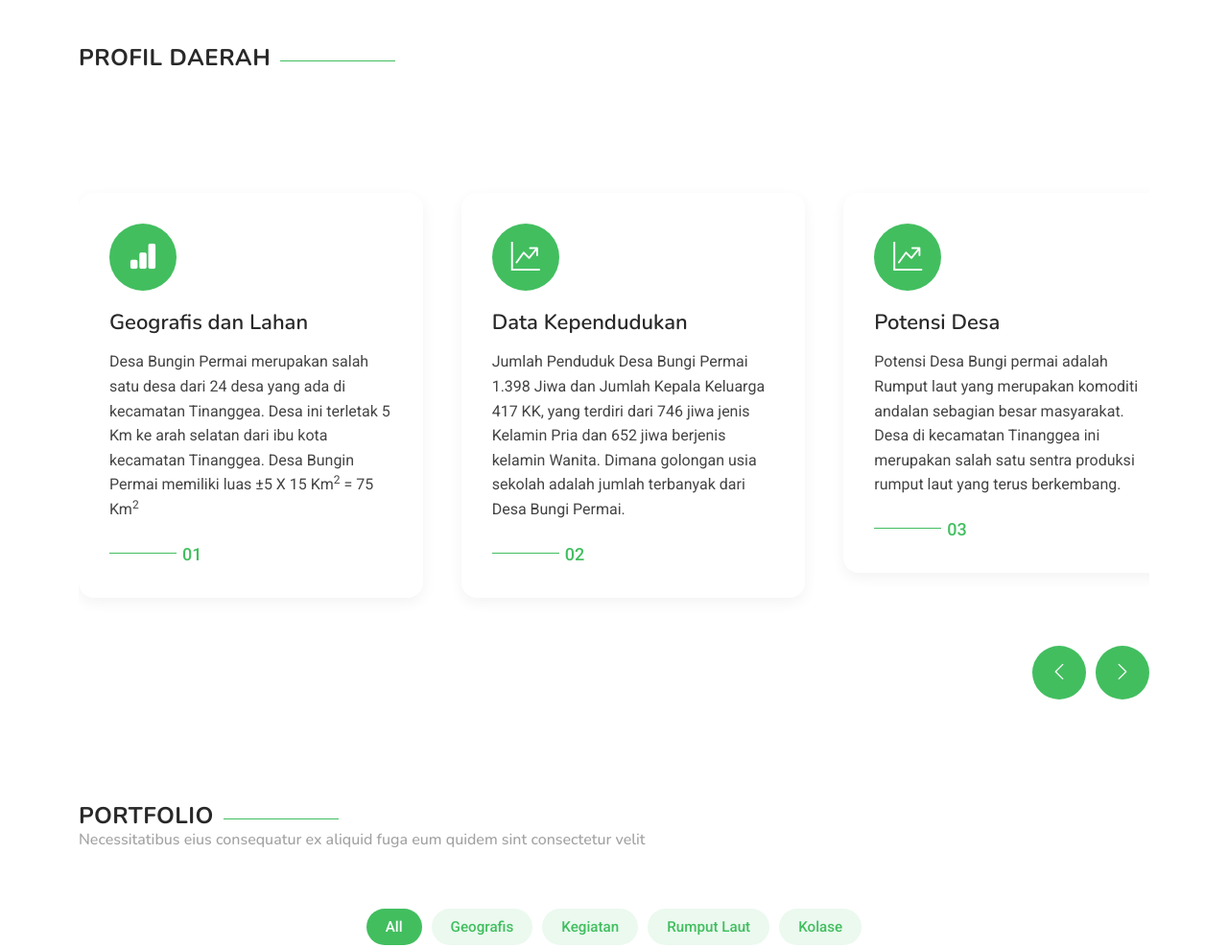
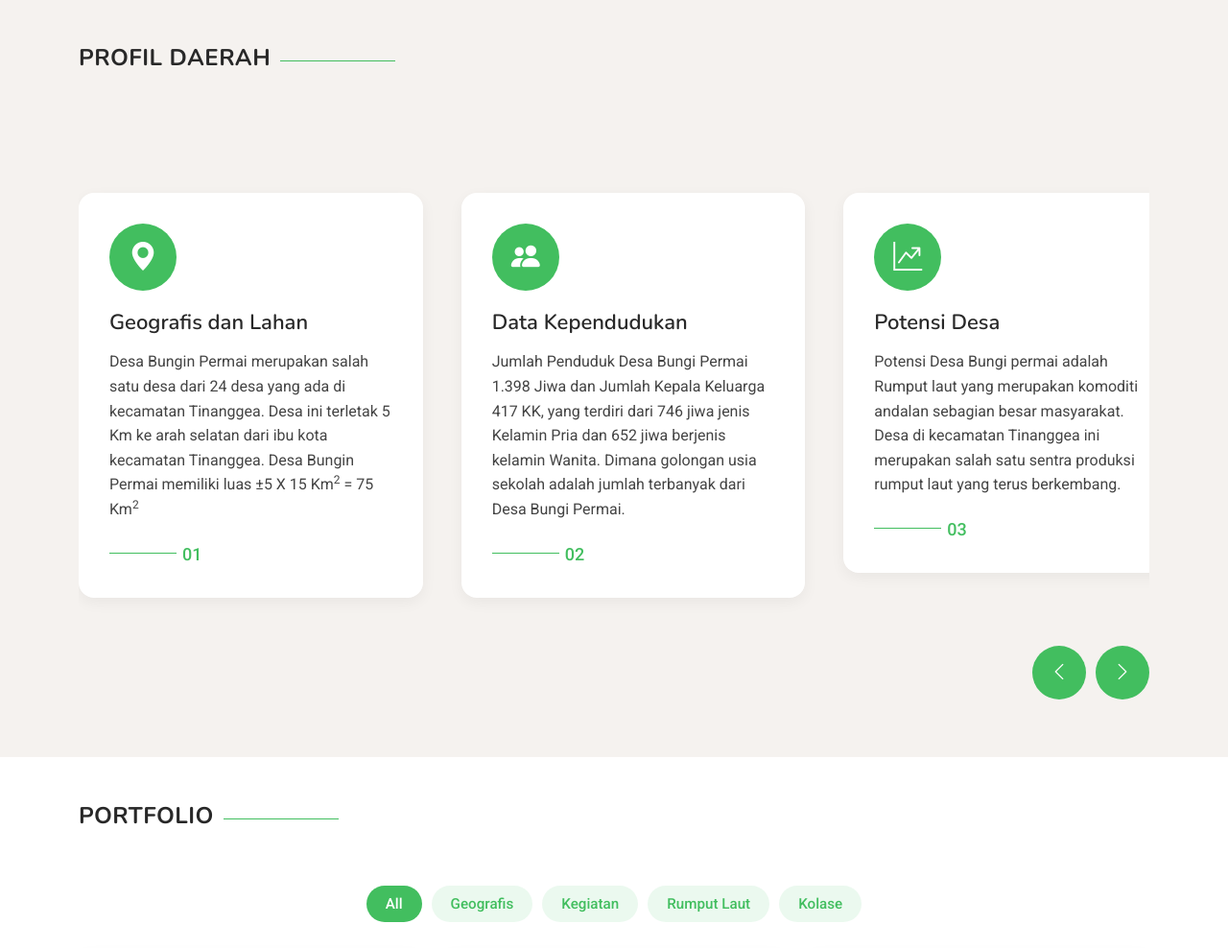
Before and after one commit to Rqq-al22/Web_pakB, a PHP site: page /strive/index.php in a window 1280 px wide. Shown: the part 801-1789 px from the top of the page at 96% size. Run offline with PHP 8.4, Linux system fonts and the light colour scheme; data comes from the database, SQL or seed files in the repository.

Commit message:
index.php

```diff
--- a/strive/index.php
+++ b/strive/index.php
@@ -97,11 +97,11 @@
         </div>
 
         <div class="carousel-item active">
-          <img src="assets/img/slider/slider-14.webp" alt="">
+          <img src="assets/img/slider/1.jpg" alt="">
         </div>
 
         <div class="carousel-item">
-          <img src="assets/img/slider/slider-5.webp" alt="">
+          <img src="assets/img/slider/3.jpg" alt="">
         </div>
 
         <a class="carousel-control-prev" href="#hero-carousel" role="button" data-bs-slide="prev">
@@ -117,7 +117,7 @@
     </section><!-- /Hero Section -->
 
     <!-- Services Section -->
-    <section id="services" class="services section">
+    <section id="services" class="services section light-background">
 
       <!-- Section Title -->
       <div class="container section-title">
@@ -160,7 +160,7 @@
                 <div class="swiper-slide">
                   <div class="service-card geografis-section">
                     <div class="icon-box">
-                      <i class="bi bi-bar-chart-fill"></i>
+                      <i class="bi bi-geo-alt-fill"></i>
                     </div>
                     <a href="service-details1.php" class="arrow-link"><i class="bi bi-arrow-right"></i></a>
                     <div class="content">
@@ -178,7 +178,7 @@
                 <div class="swiper-slide">
                   <div class="service-card">
                     <div class="icon-box">
-                      <i class="bi bi-graph-up-arrow"></i>
+                      <i class="bi bi-people-fill"></i>
                     </div>
                     <a href="service-details2.php" class="arrow-link"><i class="bi bi-arrow-right"></i></a>
                     <div class="content">
@@ -214,7 +214,7 @@
                 <div class="swiper-slide">
                   <div class="service-card">
                     <div class="icon-box">
-                      <i class="bi bi-graph-up-arrow"></i>
+                      <i class="bi bi-cash-stack"></i>
                     </div>
                     <a href="service-details4.php" class="arrow-link"><i class="bi bi-arrow-right"></i></a>
                     <div class="content">
@@ -232,7 +232,7 @@
                 <div class="swiper-slide">
                   <div class="service-card">
                     <div class="icon-box">
-                      <i class="bi bi-graph-up-arrow"></i>
+                      <i class="bi bi-truck"></i>
                     </div>
                     <a href="service-details5.php" class="arrow-link"><i class="bi bi-arrow-right"></i></a>
                     <div class="content">
@@ -250,7 +250,7 @@
                 <div class="swiper-slide">
                   <div class="service-card">
                     <div class="icon-box">
-                      <i class="bi bi-graph-up-arrow"></i>
+                      <i class="bi bi-house-door-fill"></i>
                     </div>
                     <a href="service-details6.php" class="arrow-link"><i class="bi bi-arrow-right"></i></a>
                     <div class="content">
@@ -289,7 +289,7 @@
       <!-- Section Title -->
       <div class="container section-title">
         <h2>Portfolio</h2>
-        <p>Necessitatibus eius consequatur ex aliquid fuga eum quidem sint consectetur velit</p>
+        <p></p>
       </div><!-- End Section Title -->
 
       <div class="container" data-aos="fade-up" data-aos-delay="100">
@@ -436,12 +436,12 @@
     </section><!-- /Portfolio Section -->
 
     <!-- Team Section -->
-    <section id="team" class="team section light-background">
+    <section id="team" class="team section">
 
       <!-- Section Title -->
       <div class="container section-title">
         <h2>Team</h2>
-        <p>Necessitatibus eius consequatur ex aliquid fuga eum quidem sint consectetur velit</p>
+        <p></p>
       </div><!-- End Section Title -->
 
       <div class="container" data-aos="fade-up" data-aos-delay="100">
@@ -460,7 +460,7 @@
               </div>
               <div class="content">
                 <h4>Miqdad Asyraf Rizqullah</h4>
-                <span class="position">E1E124041</span>
+                <span class="position">KETUA KELOMPOK</span>
                 <p>Mahasiswa Teknik Informatika</p>
               </div>
             </div>
@@ -469,10 +469,10 @@
           <div class="col-lg-3 col-md-6" data-aos="fade-up" data-aos-delay="300">
             <div class="team-card">
               <div class="image-wrapper">
-                <img src="src/alya.jpeg" alt="Team Member" class="img-fluid">
+                <img src="assets/img/person/person-f-12.webp" alt="Team Member" class="img-fluid">
                 <div class="social-links">
                   <a href="https://www.instagram.com/chaezkl__/"><i class="bi bi-instagram"></i></a>
-                  <a href="https://www.linkedin.com/in/miqdad-asyraf-rizqullah/"><i class="bi bi-linkedin"></i></a>
+                  <a href="#"><i class="bi bi-linkedin"></i></a>
                   <a href="https://github.com/Rqq-al22"><i class="bi bi-github"></i></a>
                 </div>
               </div>
@@ -508,13 +508,13 @@
                 <img src="src/faiz.jpeg" alt="Team Member" class="img-fluid">
                 <div class="social-links">
                   <a href="https://www.instagram.com/fauzilll._/"><i class="bi bi-instagram"></i></a>
-                  <a href="https://www.linkedin.com/in/laode-muhammad-fauzilazhim-53502738b/"><i class="bi bi-linkedin"></i></a>
+                  <a href="#"><i class="bi bi-linkedin"></i></a>
                   <a href="https://github.com/FauzilAZH"><i class="bi bi-github"></i></a>
                 </div>
               </div>
               <div class="content">
                 <h4>Laode Muh. Fauzil Azhim</h4>
-                <span class="position">E1E124065</span>
+                <span class="position">ANGGOTA KELOMPOK</span>
                 <p>Mahasiswa Teknik Informatika</p>
               </div>
             </div>
@@ -553,7 +553,7 @@
       <!-- Section Title -->
       <div class="container section-title">
         <h2>Contact</h2>
-        <p>Necessitatibus eius consequatur ex aliquid fuga eum quidem sint consectetur velit</p>
+        <p></p>
       </div><!-- End Section Title -->
 
       <div class="container" data-aos="fade-up" data-aos-delay="100">
@@ -656,7 +656,7 @@
 
         <div class="col-lg-4">
           <div class="footer-content">
-            <a href="index.html" class="logo d-flex align-items-center mb-4">
+            <a href="index.php" class="logo d-flex align-items-center mb-4">
               <span class="sitename">Strive</span>
             </a>
             <p class="mb-4">Vestibulum ante ipsum primis in faucibus orci luctus et ultrices posuere cubilia curae. Donec velit neque auctor sit amet aliquam vel ullamcorper sit amet ligula.</p>
```
